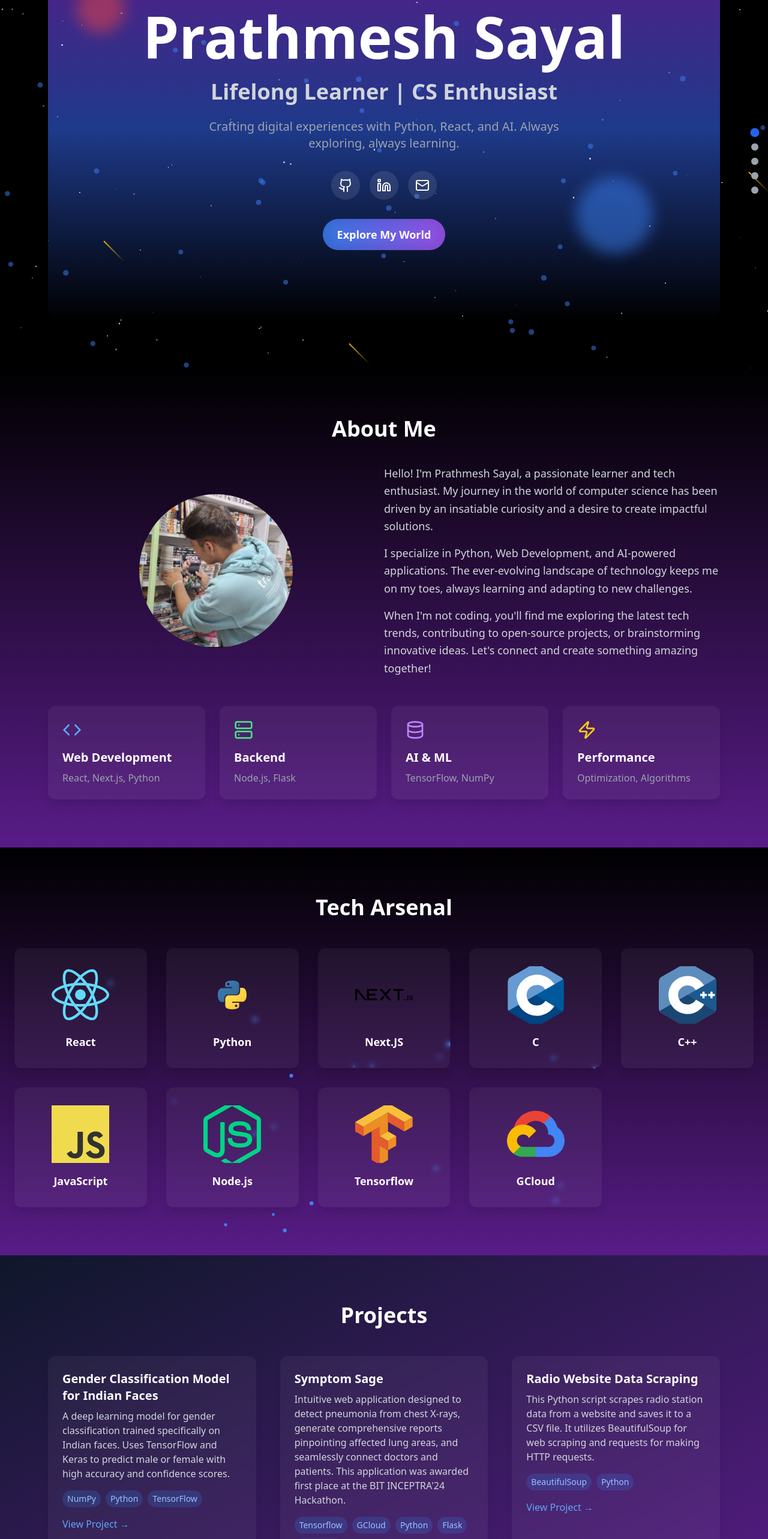
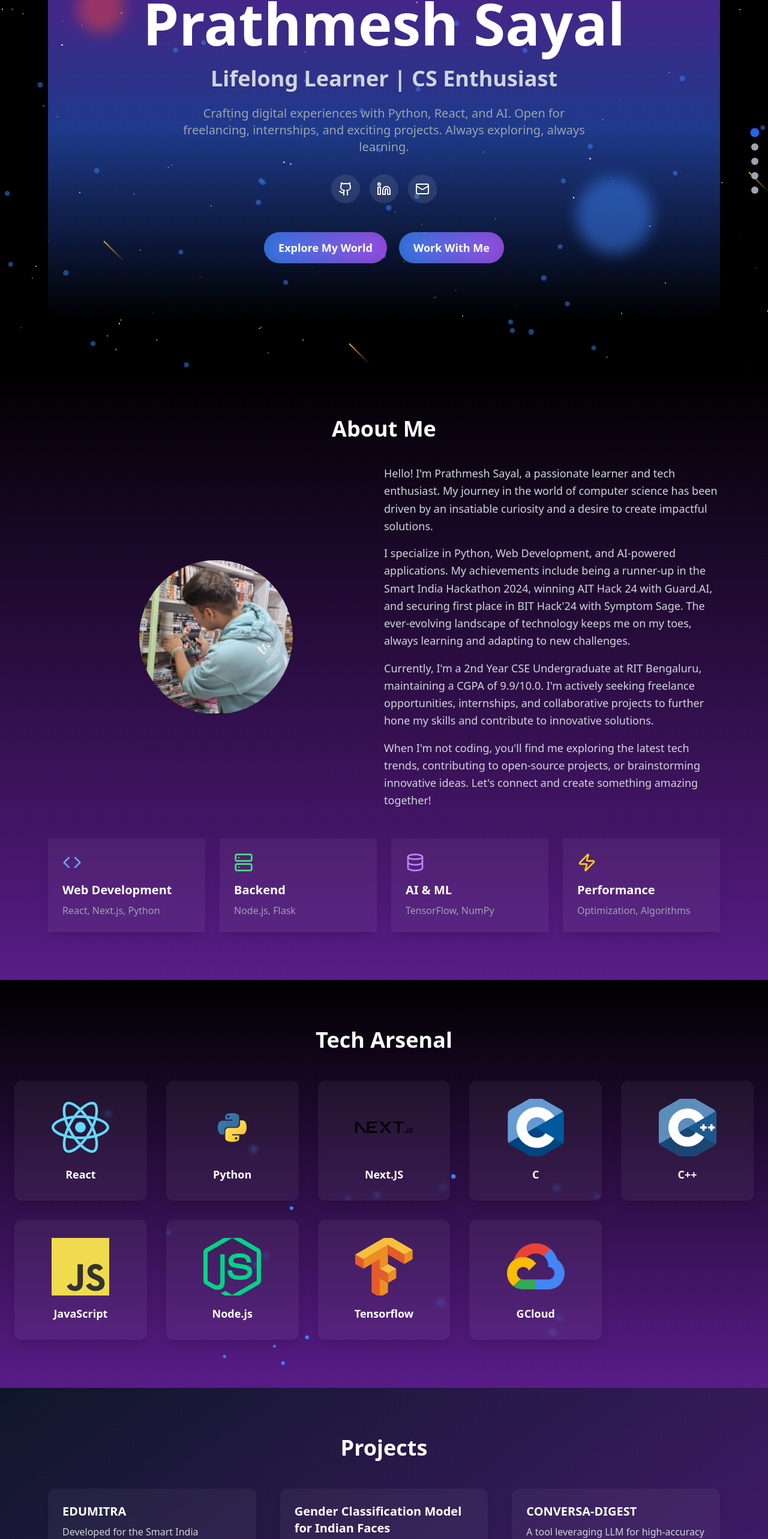
Before and after one commit to Pratz1337/portfolio, a Next.js app: page / in a window 1280 px wide. Shown: the part 185-2751 px from the top of the page at 60% size. Built offline with nearby package versions, Linux system fonts and the light colour scheme.

Commit message:
Add files via upload

```diff
--- a/components/About.tsx
+++ b/components/About.tsx
@@ -68,8 +68,15 @@ export default function About({ onImageClick }: AboutProps) {
               computer science has been driven by an insatiable curiosity and a desire to create impactful solutions.
             </p>
             <p className="text-lg leading-relaxed text-gray-300 mb-4">
-              I specialize in Python, Web Development, and AI-powered applications. The ever-evolving landscape of
-              technology keeps me on my toes, always learning and adapting to new challenges.
+              I specialize in Python, Web Development, and AI-powered applications. My achievements include being a
+              runner-up in the Smart India Hackathon 2024, winning AIT Hack 24 with Guard.AI, and securing first place
+              in BIT Hack'24 with Symptom Sage. The ever-evolving landscape of technology keeps me on my toes, always
+              learning and adapting to new challenges.
+            </p>
+            <p className="text-lg leading-relaxed text-gray-300 mb-4">
+              Currently, I'm a 2nd Year CSE Undergraduate at RIT Bengaluru, maintaining a CGPA of 9.9/10.0. I'm actively
+              seeking freelance opportunities, internships, and collaborative projects to further hone my skills and
+              contribute to innovative solutions.
             </p>
             <p className="text-lg leading-relaxed text-gray-300">
               When I&apos;m not coding, you&apos;ll find me exploring the latest tech trends, contributing to
@@ -82,7 +89,7 @@ export default function About({ onImageClick }: AboutProps) {
           {skills.map((skill, index) => (
             <motion.div
               key={index}
-              className="bg-white/5 p-6 rounded-lg shadow-lg rounded-xl backdrop-blur-sm"
+              className="bg-white/5 p-6 rounded-lg shadow-lg  backdrop-blur-sm"
               initial={{ y: 50, opacity: 0 }}
               whileInView={{ y: 0, opacity: 1 }}
               transition={{ duration: 0.5, delay: index * 0.1 }}
--- a/components/Hero.tsx
+++ b/components/Hero.tsx
@@ -1,9 +1,11 @@
 "use client"
+
+import type React from "react"
 
 import { motion } from "framer-motion"
 import { GithubIcon, Linkedin, Mail } from "lucide-react"
 import GlowingButton from "./GlowingButton"
-import { useEffect, useState } from 'react';
+import { useEffect, useState } from "react"
 
 export default function Hero() {
   return (
@@ -11,7 +13,7 @@ export default function Hero() {
       <div className="container mx-auto px-6 relative z-10">
         <motion.div
           initial={{ opacity: 0, y: 50 }}
-            animate={{ opacity: 1, y: 0 }}
+          animate={{ opacity: 1, y: 0 }}
           transition={{ duration: 0.8, ease: "easeOut" }}
           className="text-center"
         >
@@ -22,7 +24,7 @@ export default function Hero() {
             transition={{ duration: 0.5, delay: 0.2 }}
           >
             Prathmesh Sayal
-            </motion.h1>
+          </motion.h1>
           <motion.h2
             className="text-2xl md:text-4xl font-semibold mb-6 text-gray-300"
             initial={{ y: 20, opacity: 0 }}
@@ -37,7 +39,8 @@ export default function Hero() {
             animate={{ y: 0, opacity: 1 }}
             transition={{ duration: 0.5, delay: 0.6 }}
           >
-            Crafting digital experiences with Python, React, and AI. Always exploring, always learning.
+            Crafting digital experiences with Python, React, and AI. Open for freelancing, internships, and exciting
+            projects. Always exploring, always learning.
           </motion.p>
           <motion.div
             className="flex justify-center space-x-4 mb-8"
@@ -49,9 +52,17 @@ export default function Hero() {
             <SocialIcon href="https://www.linkedin.com/in/prathmesh-sayal/" icon={<Linkedin />} label="LinkedIn" />
             <SocialIcon href="mailto:prathmeshsayal8@gmail.com" icon={<Mail />} label="Email" />
           </motion.div>
-          <GlowingButton onClick={() => document.getElementById("about")?.scrollIntoView({ behavior: "smooth" })}>
+          <GlowingButton  onClick={() => document.getElementById("about")?.scrollIntoView({ behavior: "smooth" })}>
             Explore My World
           </GlowingButton>
+          <motion.div className="inline-block mt-4 ml-[20px]" initial={{ scale: 0.5, opacity: 0 }} animate={{ scale: 1, opacity: 1 }} transition={{ duration: 0.5, delay: 1 }}>
+            <GlowingButton onClick={() => document.getElementById("contact")?.scrollIntoView({ behavior: "smooth" })}>
+              Work With Me
+            </GlowingButton>
+            </motion.div>
+
+
+
         </motion.div>
       </div>
       <ParticleField />
@@ -73,28 +84,27 @@ function SocialIcon({ href, icon, label }: { href: string; icon: React.ReactNode
   )
 }
 
-
 function ParticleField() {
-  const [mounted, setMounted] = useState(false);
-  const [positions, setPositions] = useState<Array<{x: number, y: number}>>([]);
+  const [mounted, setMounted] = useState(false)
+  const [positions, setPositions] = useState<Array<{ x: number; y: number }>>([])
 
   useEffect(() => {
-    setMounted(true);
+    setMounted(true)
     if (typeof window !== "undefined") {
       const updateParticles = () => {
         setPositions(
           Array.from({ length: 50 }, () => ({
             x: Math.random() * window.innerWidth,
             y: Math.random() * window.innerHeight,
-          }))
-        );
-      };
+          })),
+        )
+      }
 
-      updateParticles();
-      window.addEventListener("resize", updateParticles);
-      return () => window.removeEventListener("resize", updateParticles);
+      updateParticles()
+      window.addEventListener("resize", updateParticles)
+      return () => window.removeEventListener("resize", updateParticles)
     }
-  }, []);
+  }, [])
 
   return (
     <div className="absolute inset-0 z-0">
@@ -111,22 +121,22 @@ function ParticleField() {
             initial={{
               x: mounted ? pos.x : 0,
               y: mounted ? pos.y : 0,
-              scale: 0.8
+              scale: 0.8,
             }}
             animate={{
               x: pos.x + (Math.random() - 0.5) * 100,
               y: pos.y + (Math.random() - 0.5) * 100,
-              scale: [0.8, 1.2, 0.8]
+              scale: [0.8, 1.2, 0.8],
             }}
             transition={{
               duration: 15 + (i % 5) * 3,
-              repeat: Infinity,
+              repeat: Number.POSITIVE_INFINITY,
               repeatType: "mirror",
-              ease: "easeInOut"
+              ease: "easeInOut",
             }}
           />
         ))}
       </motion.div>
     </div>
-  );
+  )
 }
--- a/components/Projects.tsx
+++ b/components/Projects.tsx
@@ -1,22 +1,37 @@
 "use client"
 
 import { motion } from "framer-motion"
-import { ProjectCard } from "../components/ProjectCard"
+import { ProjectCard } from "./ProjectCard"
 
 export default function Projects() {
   const projects = [
     {
+      title: "EDUMITRA",
+      description:
+        "Developed for the Smart India Hackathon, this chatbot utilizes LLM with custom data, multi-lingual support, and voice interaction. Built using LangChain and Gemini API.",
+      technologies: ["LangChain", "Gemini API", "Python"],
+      link: "https://github.com/Tostiffent/SnackOverflow-SIH",
+    },
+
+    {
       title: "Gender Classification Model for Indian Faces",
       description:
         "A deep learning model for gender classification trained specifically on Indian faces. Uses TensorFlow and Keras to predict male or female with high accuracy and confidence scores.",
-      technologies: ["NumPy", "Python", "TensorFlow"],
+      technologies: ["TensorFlow", "Keras", "Python"],
       link: "https://github.com/Pratz1337/Gender-Classification-Model-for-Indian-Faces",
+    },
+    {
+      title: "CONVERSA-DIGEST",
+      description:
+        "A tool leveraging LLM for high-accuracy voice recognition and transcription with speaker diarization, storing both recordings and transcripts efficiently.",
+      technologies: ["LLM", "Voice Recognition", "Python"],
+      link: "https://github.com/Pratz1337/ConversaDigest-Voice-Recognition-using-LLM",
     },
     {
       title: "Symptom Sage",
       description:
-        "Intuitive web application designed to detect pneumonia from chest X-rays, generate comprehensive reports pinpointing affected lung areas, and seamlessly connect doctors and patients. This application was awarded first place at the BIT INCEPTRA'24 Hackathon.",
-      technologies: ["Tensorflow", "GCloud", "Python", "Flask", "JavaScript"],
+        "An intuitive web application designed to detect pneumonia from chest X-rays, generate comprehensive reports, and connect doctors and patients. Winner of BIT INCEPTRA'24 Hackathon.",
+      technologies: ["TensorFlow", "GCloud", "Python", "Flask", "JavaScript"],
       link: "https://github.com/Pratz1337/Symptom_Sage",
     },
     {
@@ -29,7 +44,7 @@ export default function Projects() {
   ]
 
   return (
-    <section id="projects" className="py-20 px-4 md:px-20 relative  bg-gradient-to-br from-slate-900 to-purple-900">
+    <section id="projects" className="py-20 px-4 md:px-20 relative bg-gradient-to-br from-slate-900 to-purple-900">
       <motion.h2
         className="text-4xl font-bold mb-12 text-center text-white"
         initial={{ y: -20, opacity: 0 }}
```
